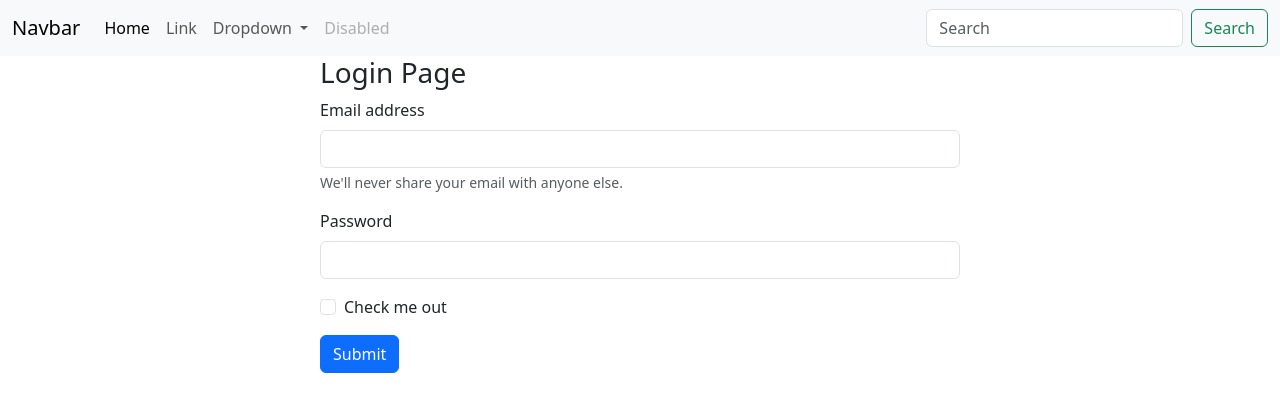
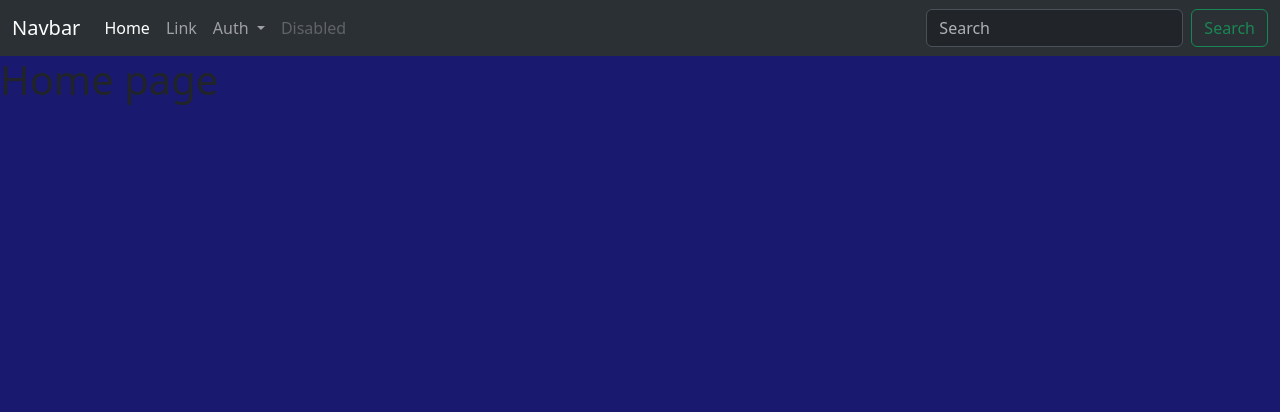
Before and after one commit to songkimsreng001-hash/event_hub_pro, a PHP site: page / in a window 1280 px wide. Shown: the top 412 px of the page. Run offline with PHP 8.4, Linux system fonts and the light colour scheme.

Commit message:
Rean lg jes hz copy kru te

```diff
--- a/index.php
+++ b/index.php
@@ -1,88 +1,19 @@
-<!DOCTYPE html>
-<html lang="en">
+<?php
+include './includes/header.inc.php';
+include './includes/navbar.inc.php';
 
-<head>
-    <meta charset="UTF-8">
-    <meta name="viewport" content="width=device-width, initial-scale=1.0">
-    <title>Document</title>
+$available_pages = ['login', 'register'];
 
-    <link href="https://cdn.jsdelivr.net/npm/bootstrap@5.3.8/dist/css/bootstrap.min.css" rel="stylesheet"
-        integrity="sha384-sRIl4kxILFvY47J16cr9ZwB07vP4J8+LH7qKQnuqkuIAvNWLzeN8tE5YBujZqJLB" crossorigin="anonymous">
+if (isset($_GET['page'])) {
+    $page = $_GET['page'];
+    if (in_array($page, $available_pages)){
+        include './pages/' . $page . '.php';
+    } else {
+        echo '<h1>Error 404</h1>';
+    }
+} else {
+    echo '<h1>Home page</h1>';
+}
 
-
-</head>
-
-<body>
-    <nav class="navbar navbar-expand-lg bg-body-tertiary">
-        <div class="container-fluid">
-            <a class="navbar-brand" href="#">Navbar</a>
-            <button class="navbar-toggler" type="button" data-bs-toggle="collapse"
-                data-bs-target="#navbarSupportedContent" aria-controls="navbarSupportedContent" aria-expanded="false"
-                aria-label="Toggle navigation">
-                <span class="navbar-toggler-icon"></span>
-            </button>
-            <div class="collapse navbar-collapse" id="navbarSupportedContent">
-                <ul class="navbar-nav me-auto mb-2 mb-lg-0">
-                    <li class="nav-item">
-                        <a class="nav-link active" aria-current="page" href="#">Home</a>
-                    </li>
-                    <li class="nav-item">
-                        <a class="nav-link" href="#">Link</a>
-                    </li>
-                    <li class="nav-item dropdown">
-                        <a class="nav-link dropdown-toggle" href="#" role="button" data-bs-toggle="dropdown"
-                            aria-expanded="false">
-                            Dropdown
-                        </a>
-                        <ul class="dropdown-menu">
-                            <li><a class="dropdown-item" href="#">Action</a></li>
-                            <li><a class="dropdown-item" href="#">Another action</a></li>
-                            <li>
-                                <hr class="dropdown-divider">
-                            </li>
-                            <li><a class="dropdown-item" href="#">Something else here</a></li>
-                        </ul>
-                    </li>
-                    <li class="nav-item">
-                        <a class="nav-link disabled" aria-disabled="true">Disabled</a>
-                    </li>
-                </ul>
-                <form class="d-flex" role="search">
-                    <input class="form-control me-2" type="search" placeholder="Search" aria-label="Search" />
-                    <button class="btn btn-outline-success" type="submit">Search</button>
-                </form>
-            </div>
-        </div>
-    </nav>
-
-
-
-
-    <form class="col-md-8 col-lg-6 mx-auto">
-        <h3>Login Page</h3>
-        <div class="mb-3">
-            <label for="exampleInputEmail1" class="form-label">Email address</label>
-            <input type="email" class="form-control" id="exampleInputEmail1" aria-describedby="emailHelp">
-            <div id="emailHelp" class="form-text">We'll never share your email with anyone else.</div>
-        </div>
-        <div class="mb-3">
-            <label for="exampleInputPassword1" class="form-label">Password</label>
-            <input type="password" class="form-control" id="exampleInputPassword1">
-        </div>
-        <div class="mb-3 form-check">
-            <input type="checkbox" class="form-check-input" id="exampleCheck1">
-            <label class="form-check-label" for="exampleCheck1">Check me out</label>
-        </div>
-        <button type="submit" class="btn btn-primary">Submit</button>
-    </form>
-
-
-
-
-    <script src="https://cdn.jsdelivr.net/npm/bootstrap@5.3.8/dist/js/bootstrap.bundle.min.js"
-        integrity="sha384-FKyoEForCGlyvwx9Hj09JcYn3nv7wiPVlz7YYwJrWVcXK/BmnVDxM+D2scQbITxI"
-        crossorigin="anonymous"></script>
-
-</body>
-
-</html>
+include './includes/footer.inc.php';
+?>
```
Also changed, not shown: pages/login.php (+0 -9 lines), pages/register.php (+5 -16 lines).
